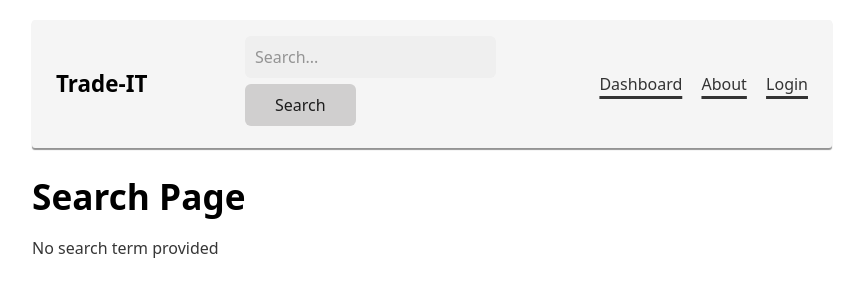
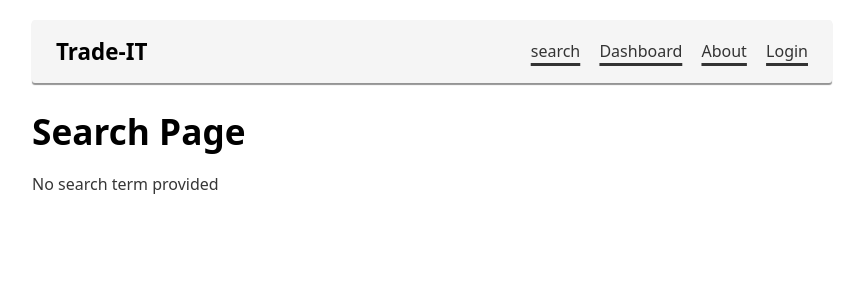
Before and after one commit to alexander-ziegler-simonsen/testing-and-security_final_2025, a Vue app in the folder client/: page /search in a window 1280 px wide. Shown: the top 300 px of the page, without its empty margins (208-1071 px from the left). Built offline with nearby package versions, Linux system fonts and the light colour scheme.

Commit message:
client - remove search from navbar

```diff
--- a/client/src/components/NavBar.vue
+++ b/client/src/components/NavBar.vue
@@ -9,26 +9,27 @@ const router = useRouter();
 const auth = useAuthStore();
 
 
-function onSearch() {
-    if (!search.value.trim()) return;
-    router.push({
-        path: '/search',
-        query: { q: search.value }
-    })
-}
+// function onSearch() {
+//     if (!search.value.trim()) return;
+//     router.push({
+//         path: '/search',
+//         query: { q: search.value }
+//     })
+// }
 </script>
 
 <template>
     <header class="navbar">
         <h1 class="logo">Trade-IT</h1>
 
-        <form @submit.prevent="onSearch">
+        <!-- <form @submit.prevent="onSearch">
             <input v-model="search" type="text" placeholder="Search..." />
             <button type="submit">
                 Search
             </button>
-        </form>
+        </form> -->
         <nav class="nav-links">
+            <RouterLink to="/search">search</RouterLink>
             <RouterLink to="/">Dashboard</RouterLink>
             <RouterLink to="/about">About</RouterLink>
             <RouterLink to="/login">Login</RouterLink>
```
